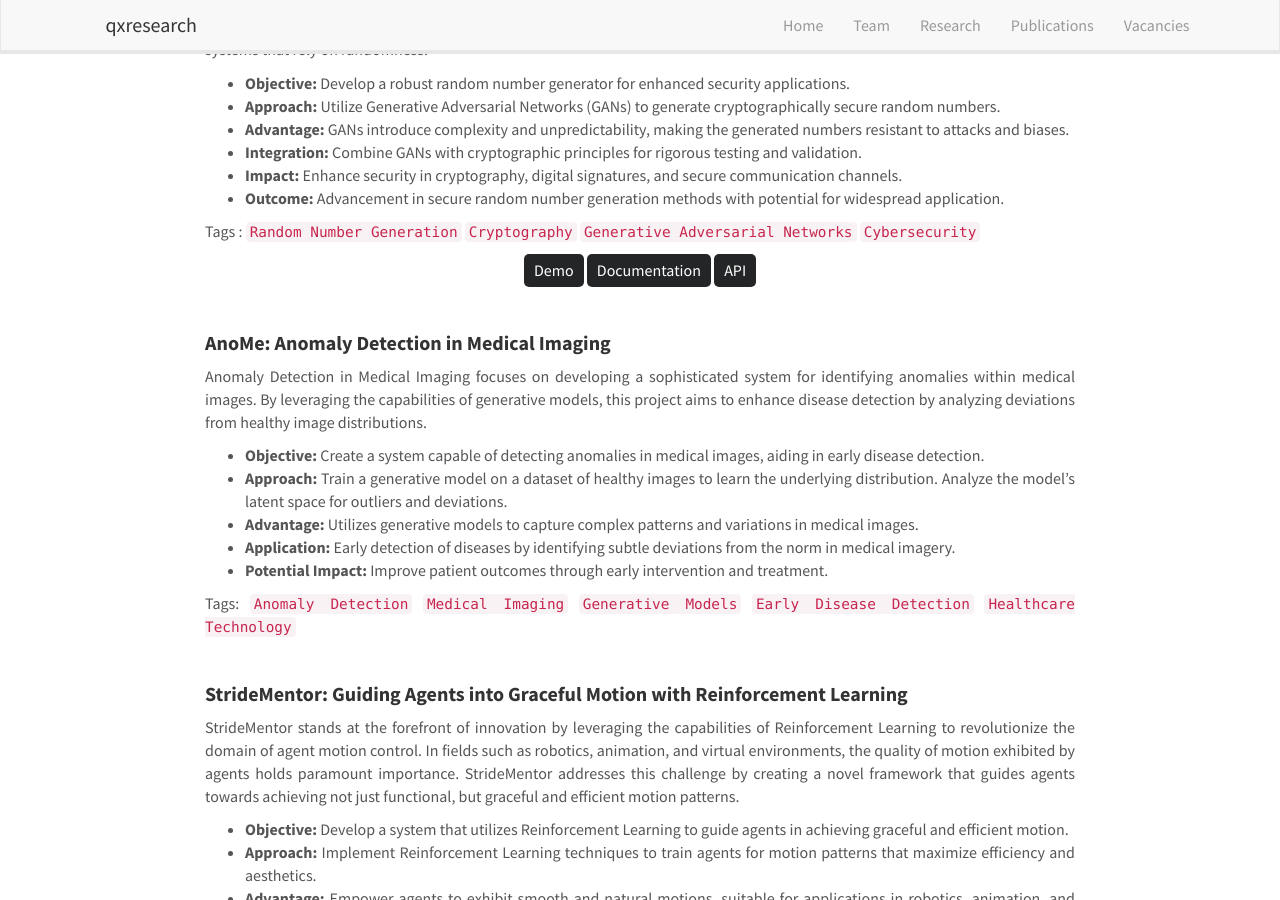
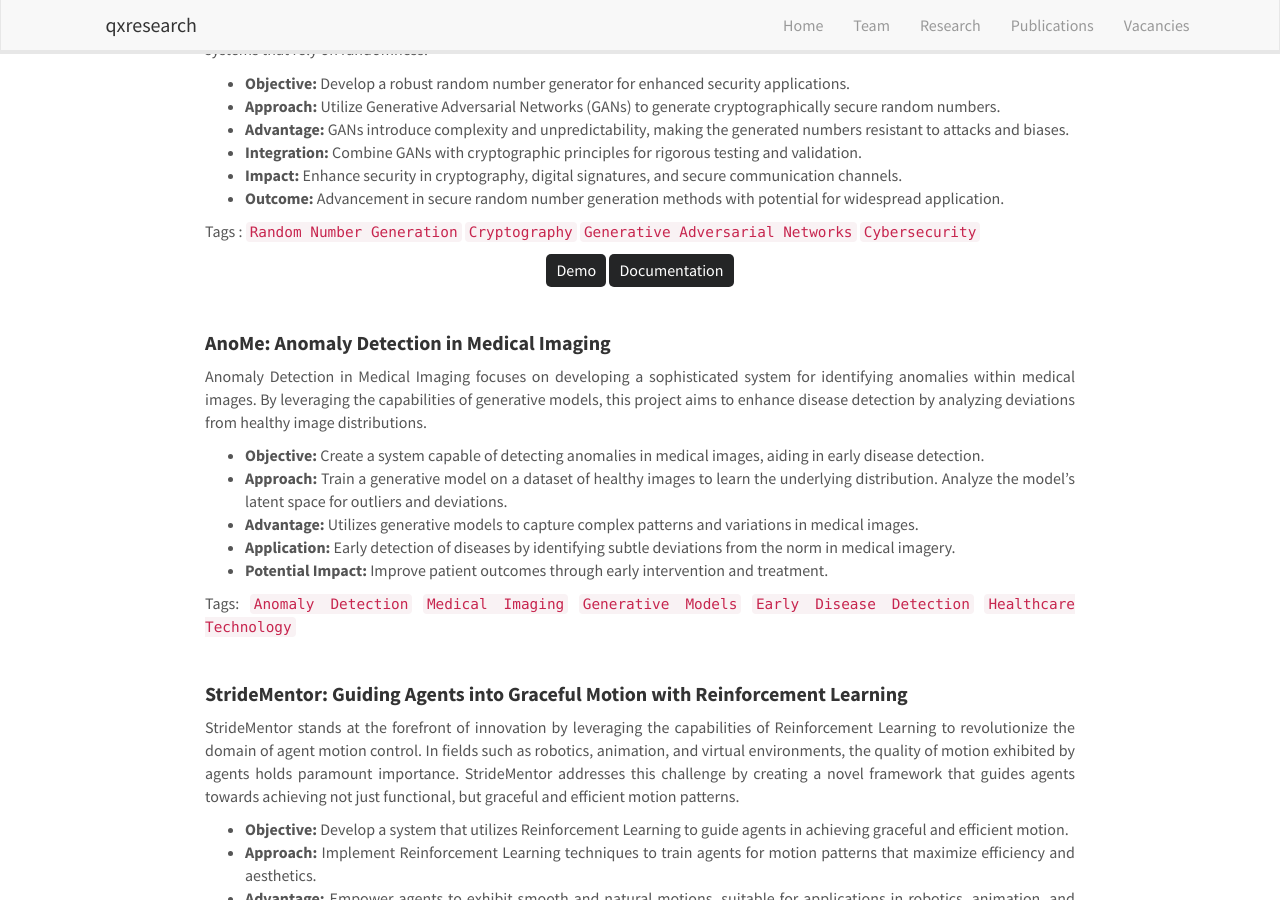
Before and after one commit to qxresearch/qxresearch.github.io, a Jekyll site: the page built from _pages/openings.md, in a window 1280 px wide and 900 px high, scrolled down 337 px. Built offline with Jekyll 4.4.1, drawn with Linux system fonts in a browser that asks for light colours; nearby versions of some CDN libraries.

Commit message:
Update openings.md

```diff
--- a/_pages/openings.md
+++ b/_pages/openings.md
@@ -33,7 +33,6 @@ Tags : `Random Number Generation` `Cryptography` `Generative Adversarial Network
 <div style="display: flex; justify-content: center; align-items: center;">
   <a href="#" style="display: inline-block; padding: 5px 10px; background-color: #242526; color: white; border-radius: 5px; text-decoration: none;">Demo</a>
   <a href="#" style="display: inline-block; padding: 5px 10px; background-color: #242526; color: white; border-radius: 5px; text-decoration: none;">Documentation</a>
-  <a href="#" style="display: inline-block; padding: 5px 10px; background-color: #242526; color: white; border-radius: 5px; text-decoration: none;">API</a>
 </div>
 
 
```
